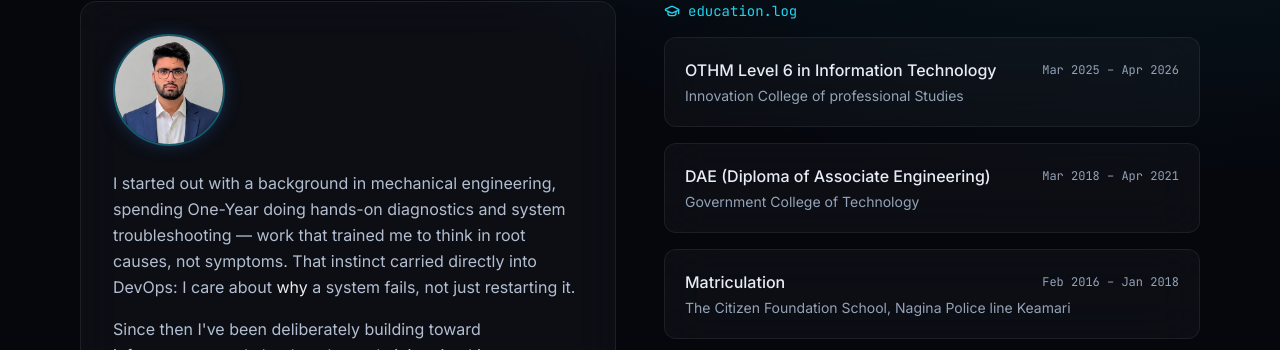
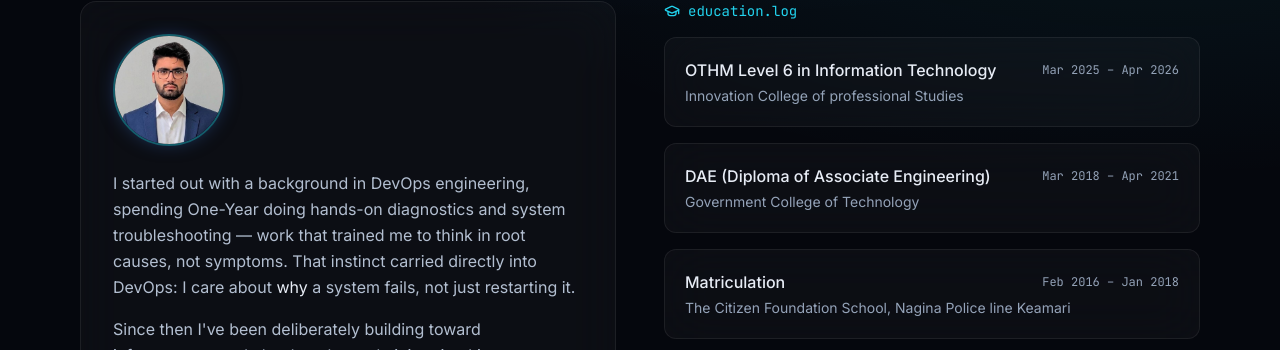
Before and after one commit to waqasqasid/portfolio, a React (Vite) app: page / in a window 1280 px wide. Shown: the part 1101-1451 px from the top of the page. Built offline with nearby package versions, Linux system fonts and the light colour scheme.

Commit message:
add change in code

```diff
--- a/src/sections/About.jsx
+++ b/src/sections/About.jsx
@@ -30,7 +30,7 @@ export default function About() {
 
 
             <p className="leading-relaxed text-mist-300">
-              I started out with a background in mechanical engineering, spending One-Year
+              I started out with a background in DevOps engineering, spending One-Year
               doing hands-on diagnostics and system troubleshooting — work that trained me to
               think in root causes, not symptoms. That instinct carried directly into DevOps:
               I care about <span className="text-mist-100">why</span> a system fails, not just
```
